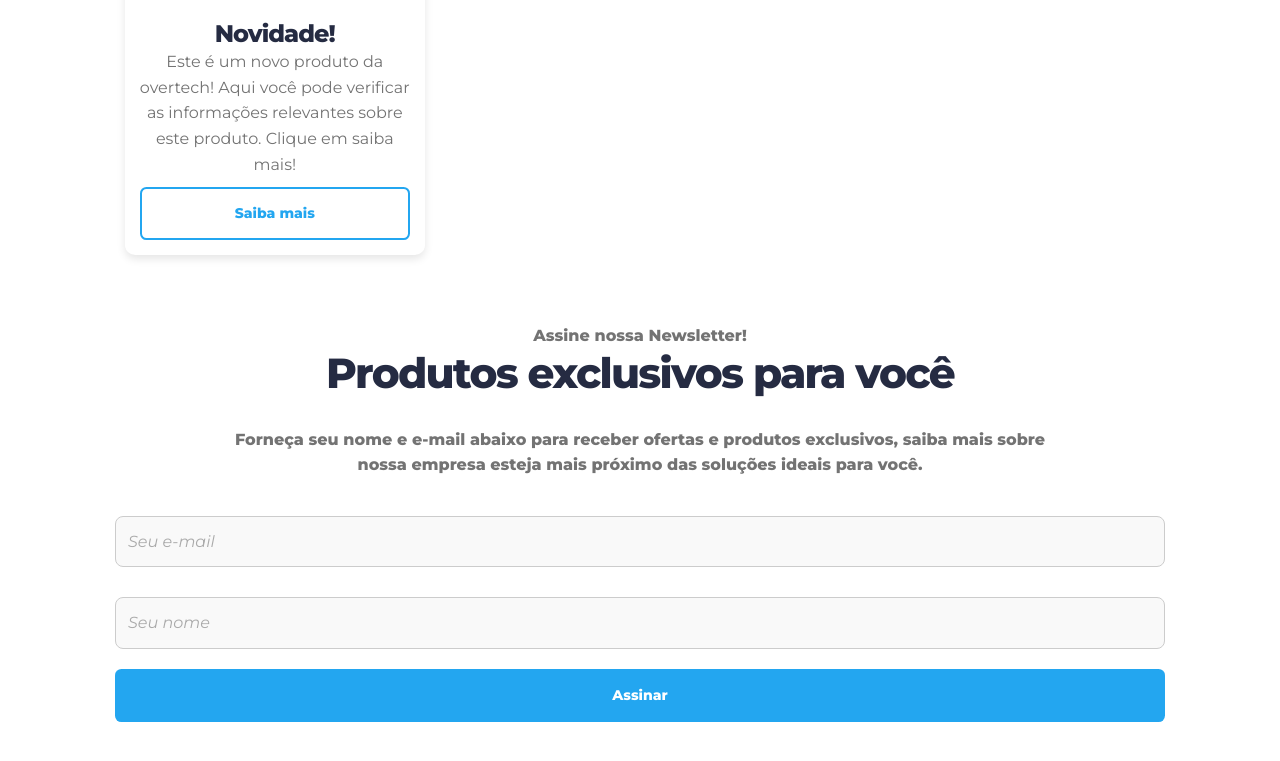
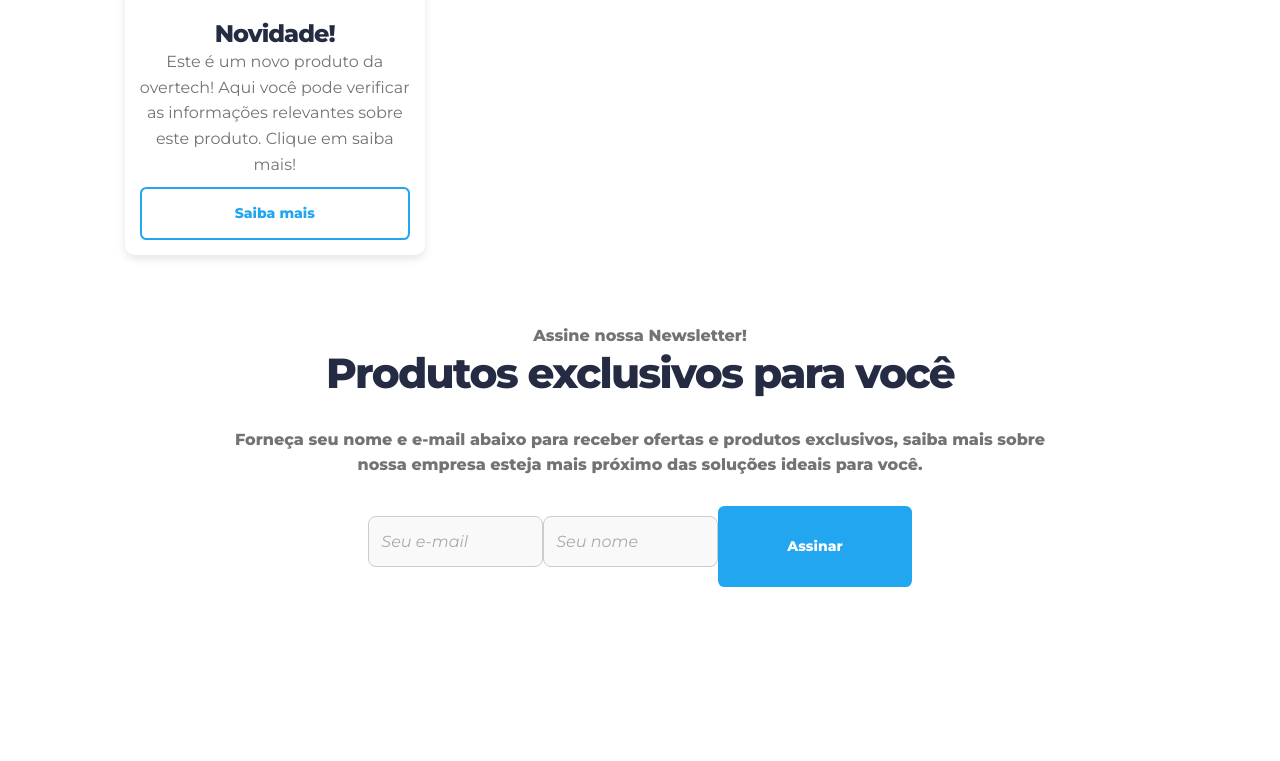
Before and after one commit to ryan-facul/simple-landing, a React (Vite) app: page / in a window 1280 px wide. Shown: the part 1785-2546 px from the top of the page. Built offline with nearby package versions, Linux system fonts and the light colour scheme.

Commit message:
Update contato.tsx

```diff
--- a/src/components/contato.tsx
+++ b/src/components/contato.tsx
@@ -48,22 +48,21 @@ export default function Contato() {
 
     return (
         <>
-            <header className="container content">
+            <div className="container content">
                 <span>
                     <p>Assine nossa Newsletter!</p>
                     <h2>Produtos exclusivos para você</h2>
                 </span>
                 <p>Forneça seu nome e e-mail abaixo para receber ofertas e produtos exclusivos, saiba mais sobre nossa empresa esteja mais próximo das soluções ideais para você.</p>
-                <span className="input">
+                <div className="flex input">
                     <input type="text" value={email}
                         onChange={event => setEmail(event.target.value)} placeholder="Seu e-mail" />
                     <input type="text" value={nome}
                         onChange={event => setNome(event.target.value)} placeholder="Seu nome"/>
 
                     <Send text="Assinar" func={handleSubmit} />
-                </span>
-            </header>
-
+                </div>
+            </div>
         </>
     );
 }
```
